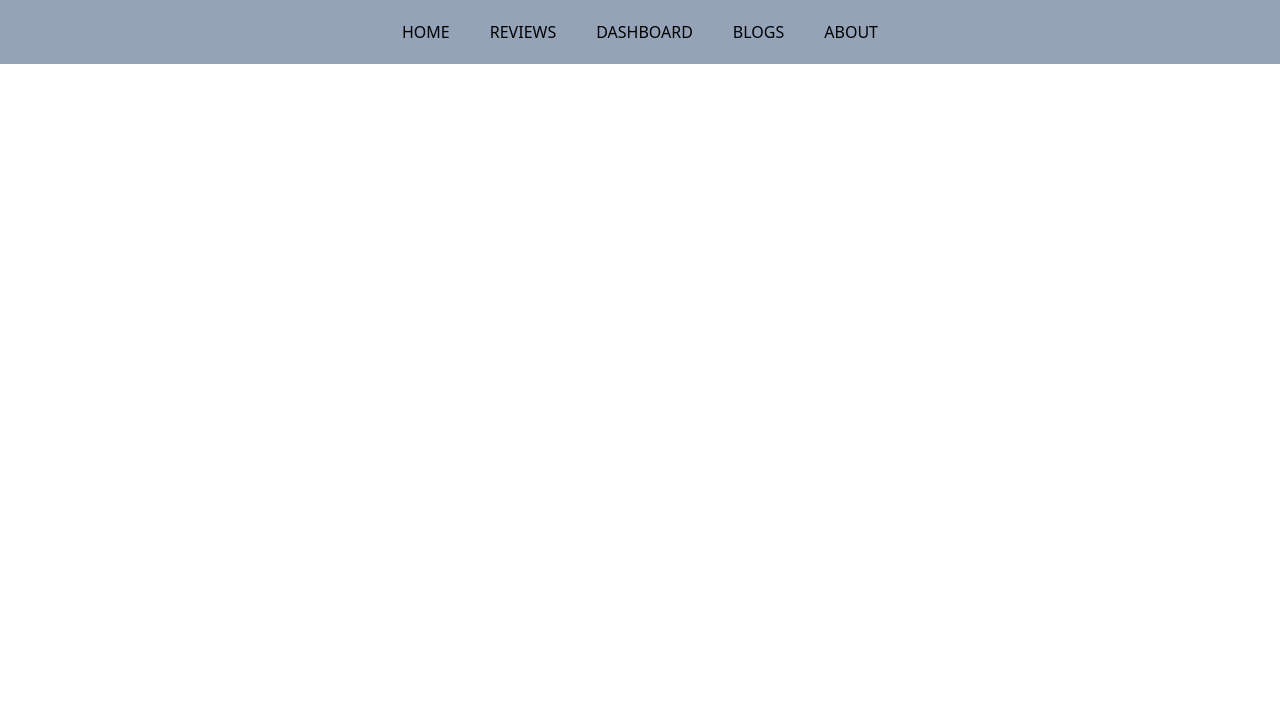
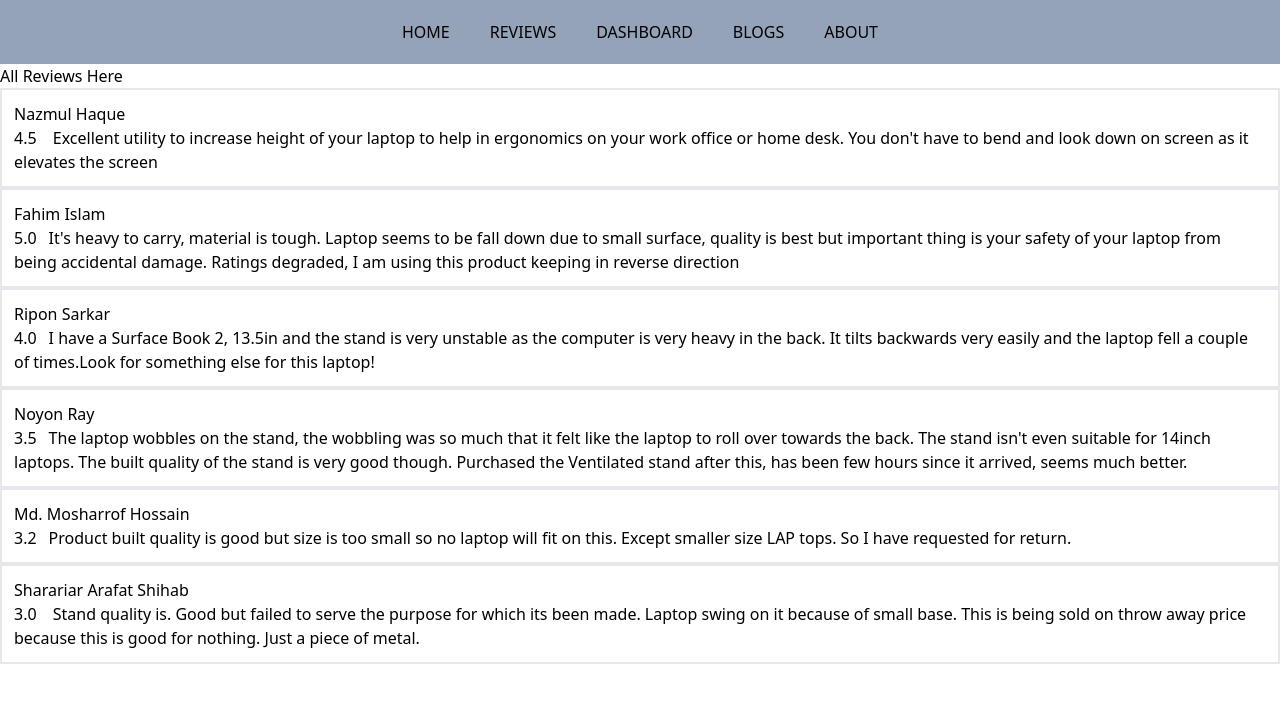
Before and after one commit to AbdMamun1999/product-analysis, a React (Create React App) app: page /reviews in a window 1280 px wide. Shown: the top 702 px of the page. Built offline with nearby package versions, Linux system fonts and the light colour scheme.

Commit message:
added see all reviews button and reviews section and reviews router

```diff
--- /dev/null
+++ b/public/reviews.json
@@ -0,0 +1,8 @@
+[
+    {"name":"Nazmul Haque","reviews":" Excellent utility to increase height of your laptop to help in ergonomics on your work office or home desk. You don't have to bend and look down on screen as it elevates the screen","ratings":"4.5","id":1},
+    {"name":"Fahim Islam","reviews":"It's heavy to carry, material is tough. Laptop seems to be fall down due to small surface, quality is best but important thing is your safety of your laptop from being accidental damage. Ratings degraded, I am using this product keeping in reverse direction","ratings":"5.0","id":2},
+    {"name":"Ripon Sarkar","reviews":"I have a Surface Book 2, 13.5in and the stand is very unstable as the computer is very heavy in the back. It tilts backwards very easily and the laptop fell a couple of times.Look for something else for this laptop!","ratings":"4.0","id":3},
+    {"name":"Noyon Ray","reviews":"The laptop wobbles on the stand, the wobbling was so much that it felt like the laptop to roll over towards the back. The stand isn't even suitable for 14inch laptops. The built quality of the stand is very good though. Purchased the Ventilated stand after this, has been few hours since it arrived, seems much better.","ratings":"3.5","id":4},
+    {"name":"Md. Mosharrof Hossain","reviews":"Product built quality is good but size is too small so no laptop will fit on this. Except smaller size LAP tops. So I have requested for return.","ratings":"3.2","id":5},
+    {"name":"Sharariar Arafat Shihab","reviews":" Stand quality is. Good but failed to serve the purpose for which its been made. Laptop swing on it because of small base. This is being sold on throw away price because this is good for nothing. Just a piece of metal.","ratings":"3.0","id":6}
+]
--- a/src/App.css
+++ b/src/App.css
@@ -1,6 +1,3 @@
-.App {
-  text-align: center;
-}
 
 .App-logo {
   height: 40vmin;
--- a/src/App.js
+++ b/src/App.js
@@ -2,6 +2,7 @@ import { Route, Routes } from 'react-router-dom';
 import './App.css';
 import Header from './component/Header/Header';
 import Home from './component/Home/Home';
+import Reviews from './component/Reviews/Reviews';
 
 function App() {
   return (
@@ -9,7 +10,9 @@ function App() {
      <Header></Header>
      <Routes>
        <Route path='/' element={<Home></Home>}></Route>
+       <Route path='/reviews' element={<Reviews></Reviews>}></Route>
      </Routes>
+
     </div>
   );
 }
--- a/src/component/Banner/Banner.js
+++ b/src/component/Banner/Banner.js
@@ -4,7 +4,7 @@ import BannerTitle from '../BannerTitle/BannerTitle';
 
 const Banner = () => {
     return (
-        <div className='flex'>
+        <div className='flex h-4/5	'>
             <BannerTitle></BannerTitle>
             <BannerImage></BannerImage>
         </div>
--- /dev/null
+++ b/src/component/CustomerReviews/CustomerReviews.js
@@ -0,0 +1,31 @@
+import React, { useEffect, useState } from 'react';
+import Review from '../Review/Review';
+import SeeAllReviews from '../SeeAllReviews/SeeAllReviews';
+
+const CustomerReviews = () => {
+    const [reviews,setReviews] = useState([])
+    useEffect(()=>{
+        fetch('reviews.json')
+        .then(res => res.json())
+        .then(data => setReviews(data))
+    },[])
+
+    const reviewsSlice = reviews.slice(0,3)
+
+    return (
+        <div>
+            <h3 className='text-xl text-center mb-8 font-bold'>Customer Reviews</h3>
+            <div className='grid grid-cols-3 gap-5'>
+                {
+                    reviewsSlice.map(review => <Review
+                        key={review.id}
+                        review={review}
+                    ></Review>)
+                }
+            </div>
+            <SeeAllReviews></SeeAllReviews>
+        </div>
+    );
+};
+
+export default CustomerReviews;
--- a/src/component/Home/Home.js
+++ b/src/component/Home/Home.js
@@ -1,9 +1,11 @@
 import React from 'react';
 import Banner from '../Banner/Banner';
+import CustomerReviews from '../CustomerReviews/CustomerReviews';
 const Home = () => {
     return (
-        <div>
+        <div className='w-4/5 mx-auto'>
             <Banner></Banner>
+            <CustomerReviews></CustomerReviews>
         </div>
     );
 };
--- /dev/null
+++ b/src/component/Review/Review.js
@@ -0,0 +1,18 @@
+import React from 'react';
+
+const Review = ({review}) => {
+    const {name,reviews,ratings} = review
+    return (
+        <div className='border-2 p-3'>
+            <h3 className=''>{name}</h3>
+            <div>
+                <p>
+                    <span className='mr-3'>{ratings}</span>
+                    {reviews}
+                </p>
+            </div>
+        </div>
+    );
+};
+
+export default Review;
--- /dev/null
+++ b/src/component/Reviews/Reviews.js
@@ -0,0 +1,24 @@
+import React from 'react';
+import useReviews from '../hooks/useReviews';
+import Review from '../Review/Review';
+
+const Reviews = () => {
+    const [reviews, setReviews] = useReviews()
+    console.log(reviews)
+    return (
+        <div>
+            <h3>All Reviews Here</h3>
+            <div>
+                {
+                    reviews.map(review => <Review
+                        key={review.id}
+                        review={review}
+                    ></Review>)
+                }
+            </div>
+
+        </div>
+    );
+};
+
+export default Reviews;
--- /dev/null
+++ b/src/component/SeeAllReviews/SeeAllReviews.js
@@ -0,0 +1,17 @@
+import React from 'react';
+import { useNavigate } from 'react-router-dom';
+
+const SeeAllReviews = () => {
+    const navigate = useNavigate()
+    const seeAllReviewsHandler = () =>{
+        const path = `/reviews`
+        navigate(path)
+    }
+    return (
+        <div className='text-center'>
+            <button onClick={seeAllReviewsHandler} className='bg-slate-300 p-3 rounded-sm mt-4'>See All Reviews</button>
+        </div>
+    );
+};
+
+export default SeeAllReviews;
--- /dev/null
+++ b/src/component/hooks/useReviews.js
@@ -0,0 +1,12 @@
+import { useEffect, useState } from "react"
+
+const useReviews = () => {
+    const [reviews,setReviews] = useState([])
+    useEffect(()=>{
+        fetch('reviews.json')
+        .then(res => res.json())
+        .then(data => setReviews(data))
+    },[])
+    return [reviews,setReviews]
+}
+export default useReviews;
```
